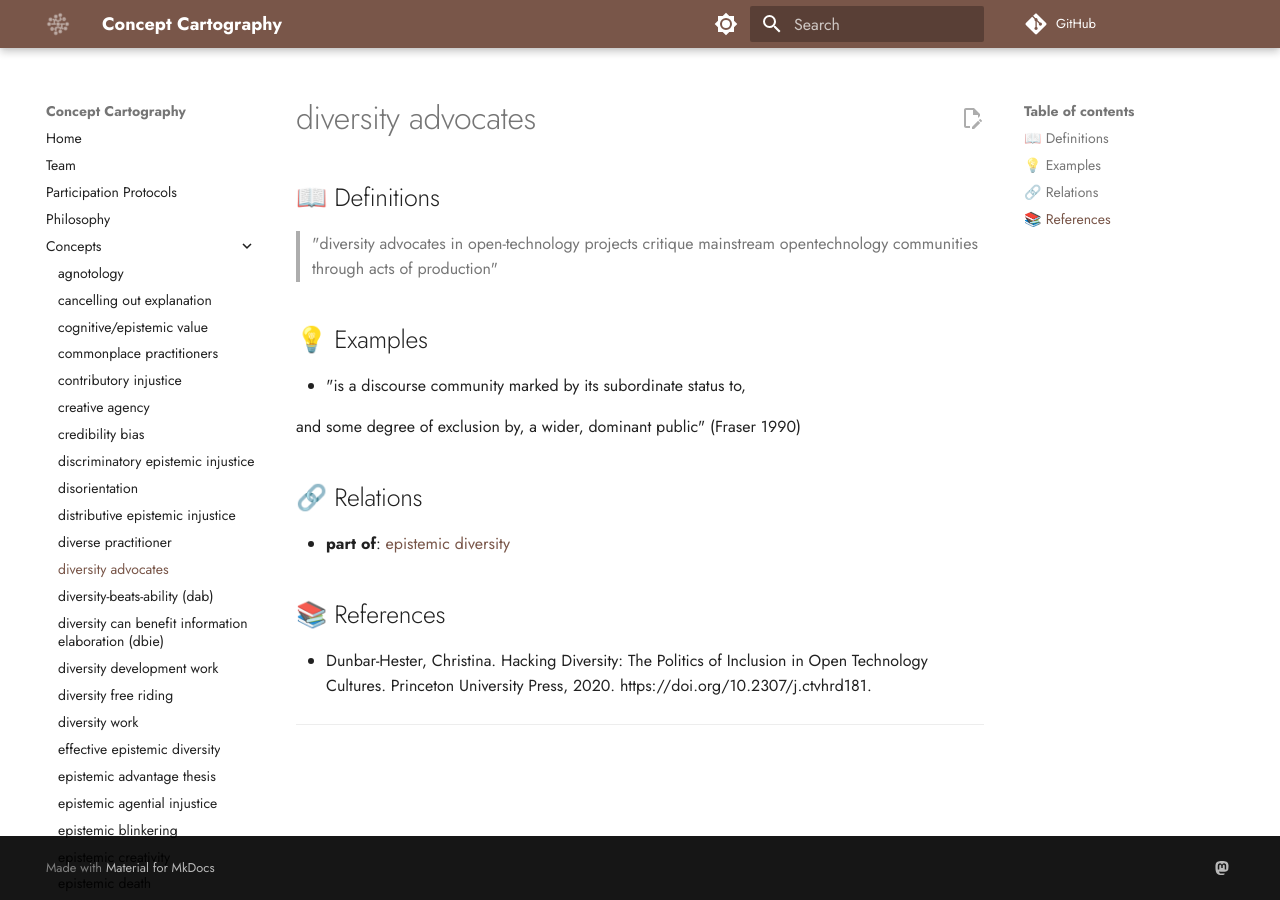
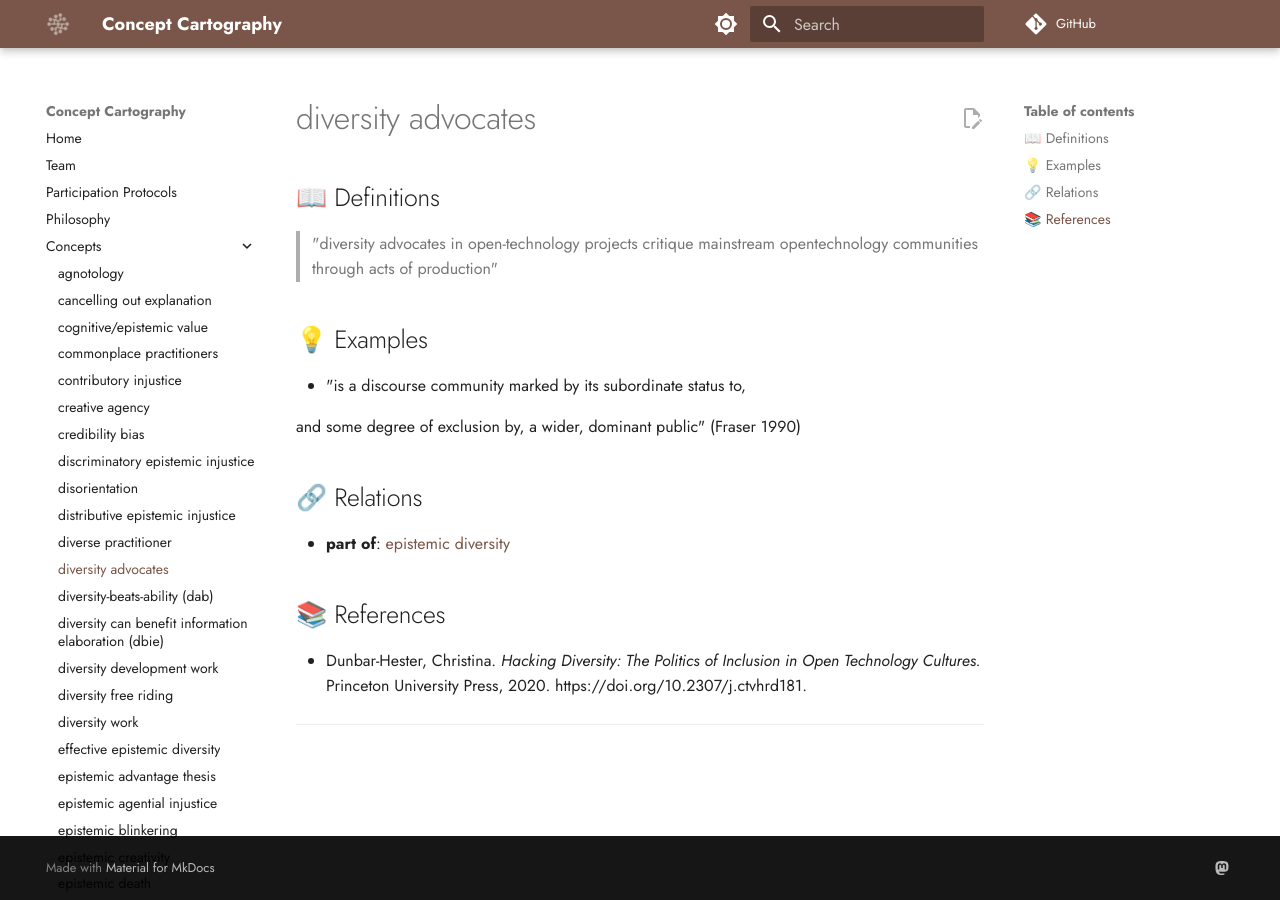
Before and after one commit to conceptcartography/conceptcartography, an MkDocs documentation site: the page built from docs/concepts/diversity-advocates.md, in a window 1280 px wide. Built offline with MkDocs 1.6.1 and Material for MkDocs 9.7.7, drawn with Linux system fonts in a browser that asks for light colours; comment, search, counter and statistics services are not loaded; the version menu is left out.

```diff
--- a/docs/concepts/diversity-advocates.md
+++ b/docs/concepts/diversity-advocates.md
@@ -1,7 +1,7 @@
 ---
 concept: diversity advocates
 references:
-- 'Dunbar-Hester, Christina. Hacking Diversity: The Politics of Inclusion in Open Technology Cultures. Princeton University Press, 2020. https://doi.org/10.2307/j.ctvhrd181.'
+- 'Dunbar-Hester, Christina. _Hacking Diversity: The Politics of Inclusion in Open Technology Cultures_. Princeton University Press, 2020. https://doi.org/10.2307/j.ctvhrd181.'
 definitions:
 - '"diversity advocates in open-technology projects critique mainstream opentechnology
   communities through acts of production"'
@@ -31,7 +31,7 @@ and some degree of exclusion by, a wider, dominant public" (Fraser 1990)
 
 ## 📚 References
 
-- Dunbar-Hester, Christina. Hacking Diversity: The Politics of Inclusion in Open Technology Cultures. Princeton University Press, 2020. https://doi.org/10.2307/j.ctvhrd181.
+- Dunbar-Hester, Christina. _Hacking Diversity: The Politics of Inclusion in Open Technology Cultures._ Princeton University Press, 2020. https://doi.org/10.2307/j.ctvhrd181.
 
 ---
 
```
